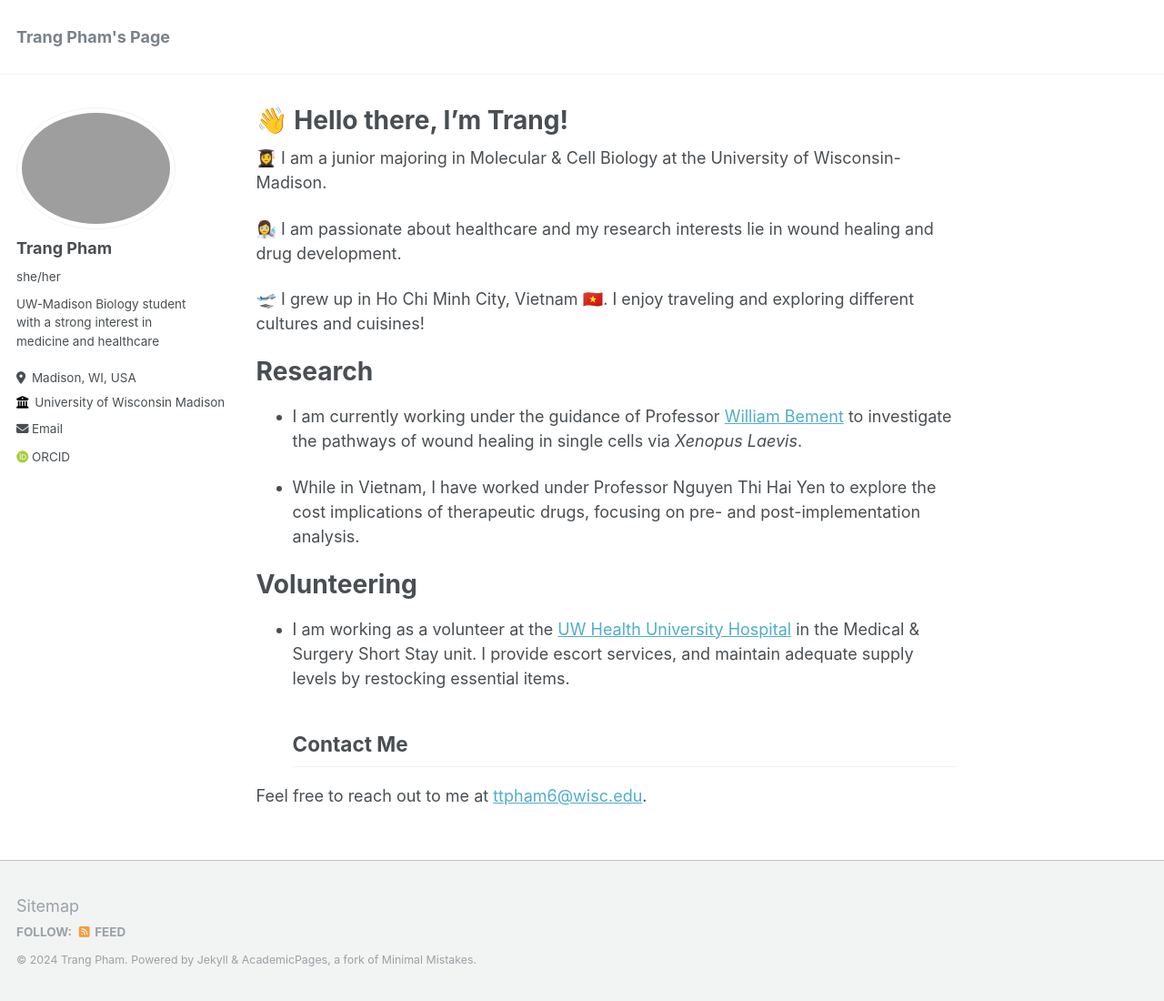
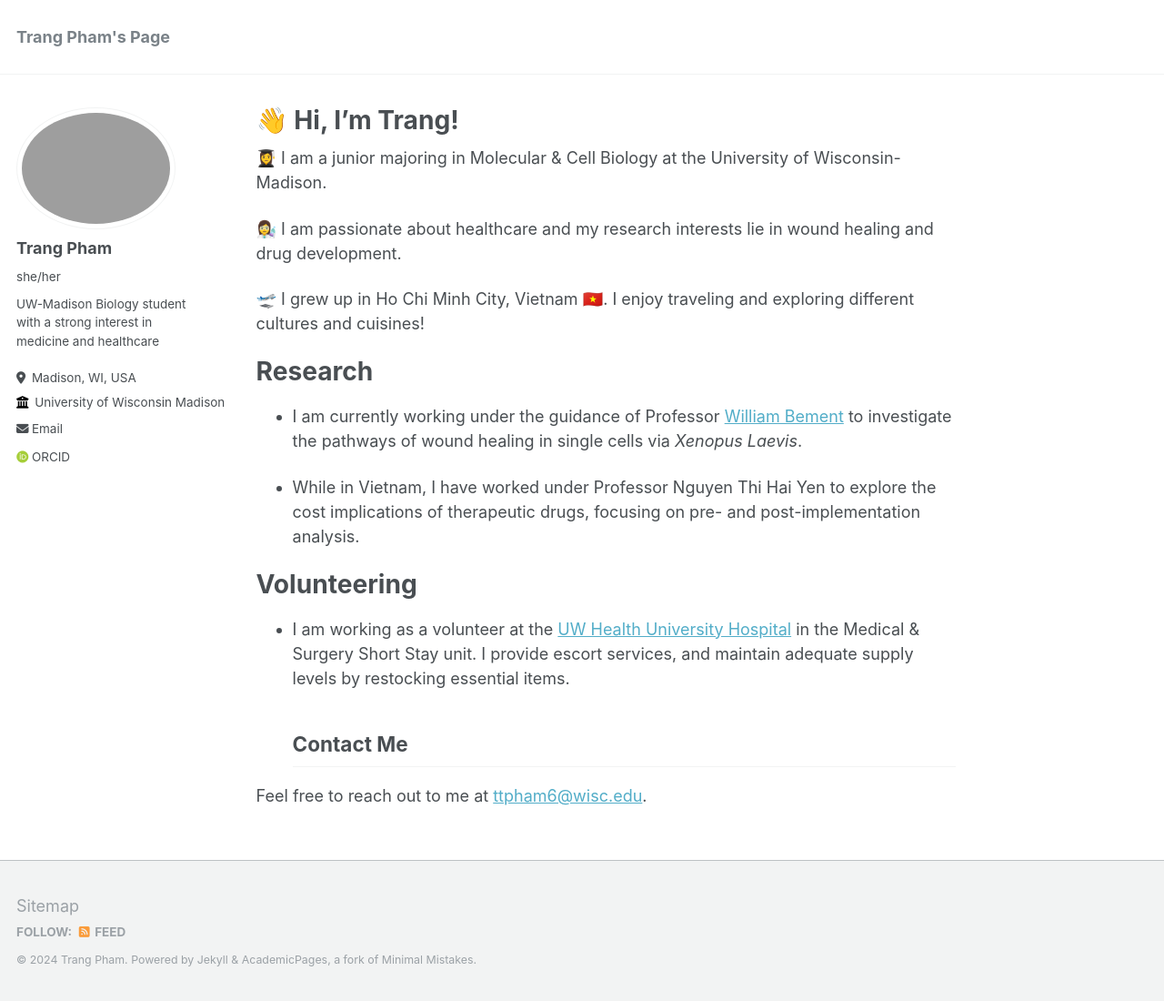
Before and after one commit to ttpham2002/personal-page, a Jekyll site: the page built from _pages/about.md, in a window 1280 px wide and 1100 px high. Shown: the whole window at 91% size. Built offline with Jekyll 4.4.1, drawn with Linux system fonts in a browser that asks for light colours; some web fonts are replaced.

Commit message:
Update about.md

```diff
--- a/_pages/about.md
+++ b/_pages/about.md
@@ -1,6 +1,6 @@
 ---
 permalink: /
-title: "👋 Hello there, I'm Trang!"
+title: "👋 Hi, I'm Trang!"
 author_profile: true
 redirect_from:
   - /about/
```
